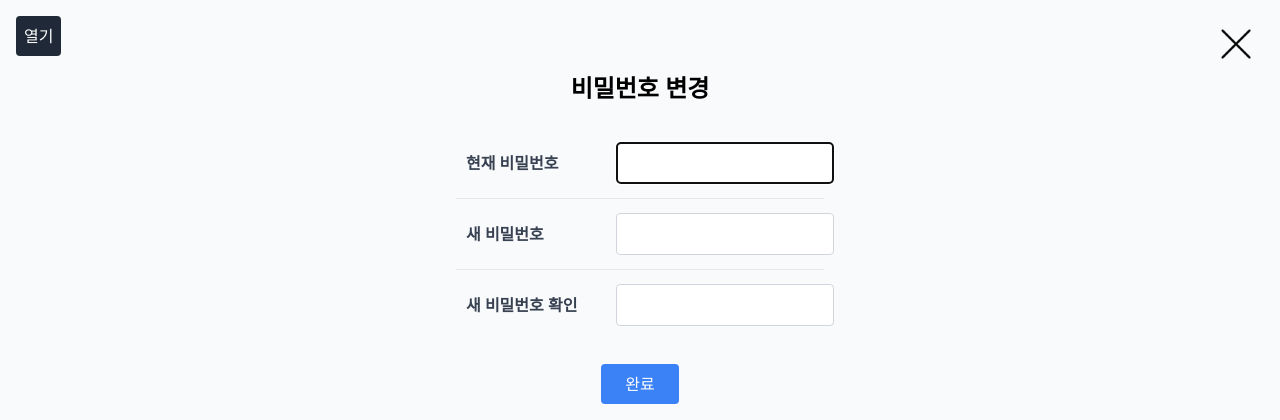
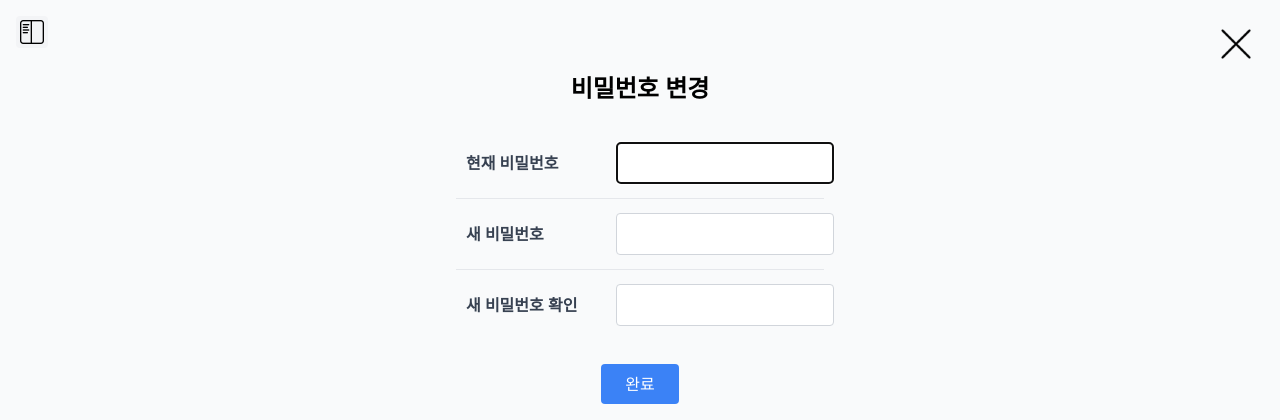
Before and after one commit to SKNETWORKS-FAMILY-AICAMP/SKN06-FINAL-2Team, a Django app: page /account/edit_pwd/ in a window 1280 px wide. Shown: the top 420 px of the page. Run offline with Django 5.2, Linux system fonts and the light colour scheme; the visitor is signed in with stand-in values (Sample User, id 1); data that the repository does not hold is empty; some libraries are stand-ins or nearby versions.

Commit message:
design: frame_work sidebar icon 수정

```diff
--- a/templates/framework/framework_info.html
+++ b/templates/framework/framework_info.html
@@ -10,13 +10,11 @@
 </head>
 <body class="bg-gray-50">
 
-  <!-- (1) 토글 버튼 -->
-  <button
-  id="sidebarToggle"
-  class="fixed top-4 left-4 z-50 p-2 bg-gray-800 text-white rounded"
-  >
-  열기
+  <!-- (1) 사이드바 토글 버튼 -->
+  <button id="sidebarToggle" class="fixed top-4 left-4 z-50 bg-gray-100 text-white rounded">
+    <img id="sidebarIcon" src="{% static 'img/icon/sidebar.png' %}" alt="Toggle Sidebar" class="w-8 h-8">
   </button>
+
 
 
   <!-- (1-1) Exit 아이콘 -->
@@ -86,16 +84,14 @@
   <script>
     const sidebar = document.getElementById('sidebar');
     const toggleBtn = document.getElementById('sidebarToggle');
-    // 메인 컨텐츠(wishlist-container 등)를 감싸는 요소
     const mainContent = document.getElementById('mainContent');
 
-    let isOpen = false;
+    let isOpen = true;
 
     function openSidebar() {
       // 열림 상태 스타일
       sidebar.classList.remove('-translate-x-full');
       mainContent.classList.add('pl-64');  // 내용 영역 왼쪽 패딩 추가
-      toggleBtn.textContent = '닫기';
 
       isOpen = true;
       localStorage.setItem('sidebarOpen', 'true');  // localStorage에 저장
@@ -105,7 +101,6 @@
       // 닫힘 상태 스타일
       sidebar.classList.add('-translate-x-full');
       mainContent.classList.remove('pl-64');
-      toggleBtn.textContent = '열기';
 
       isOpen = false;
       localStorage.setItem('sidebarOpen', 'false'); // localStorage에 저장
```
Also changed, not shown: static/img/icon/sidebar.png (added).
